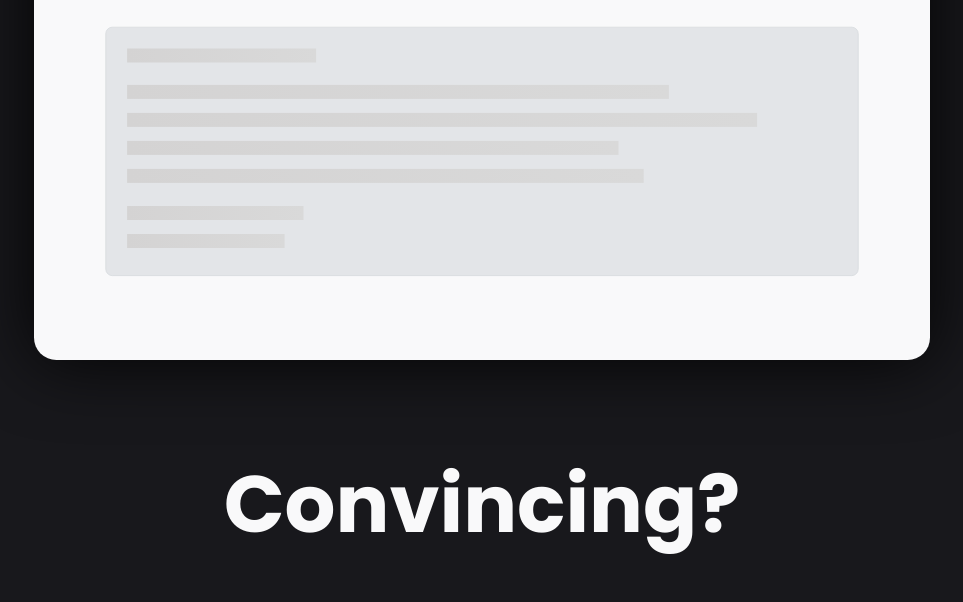
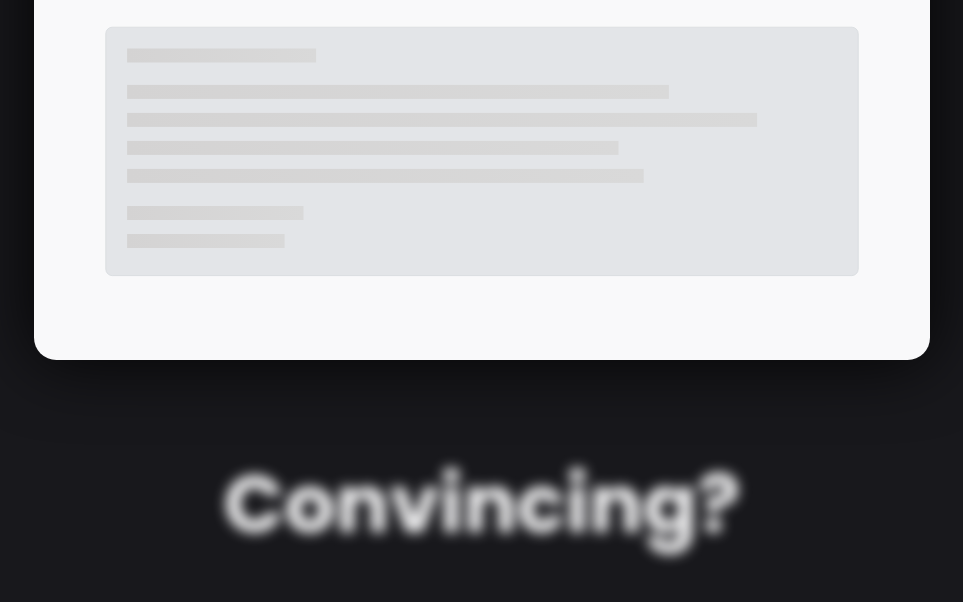
Before and after one commit to floriankulig/portfolio-new, a Next.js app: page / in a window 1280 px wide. Shown: the part 10916-11518 px from the top of the page, without its empty margins (158-1121 px from the left). Built offline with nearby package versions, Linux system fonts and the light colour scheme.

Commit message:
fix: add blur effect to heading in ContactIntro component for enhanced visual appeal

```diff
--- a/src/components/home/ContactIntro.tsx
+++ b/src/components/home/ContactIntro.tsx
@@ -170,6 +170,10 @@ export const ContactIntro = () => {
 
   const headingY = useTransform(scrollYProgress, [0.7, 1], ["0%", "60%"]);
   const headingOpacity = useTransform(scrollYProgress, [0.7, 1], [1, 0.5]);
+  const headingBlur = useTransform(scrollYProgress, [0.8, 1], ["0px", "8px"]);
+  const headingFilter = useMotionTemplate`
+    blur(${headingBlur})
+  `;
 
   const shadowColorOpacity = useTransform(
     scrollYProgress,
@@ -229,7 +233,13 @@ export const ContactIntro = () => {
             </Text>
           </motion.div>
         </StyledEmailMockup>
-        <Heading style={{ y: headingY, opacity: headingOpacity }}>
+        <Heading
+          style={{
+            y: headingY,
+            opacity: headingOpacity,
+            filter: headingFilter,
+          }}
+        >
           Convincing?
         </Heading>
       </StyledContactIntroSectionAnimation>
```
